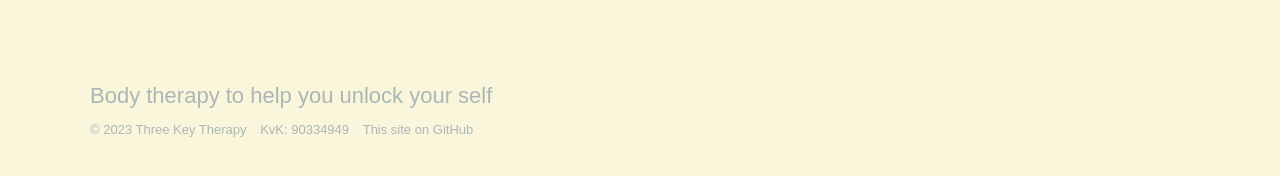
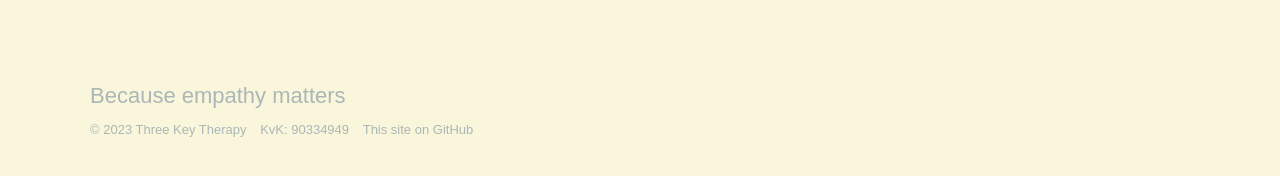
Before and after one commit to threekeytherapy/threekeytherapy.com, a Jekyll site: the page built from index.html, in a window 1280 px wide and 900 px high, scrolled down 2041 px. Shown: the part 684-860 px from the top of the window. Built offline with Jekyll 4.4.1, drawn with Linux system fonts in a browser that asks for light colours; nearby versions of some CDN libraries; some web fonts are replaced.

Commit message:
updates footer and menu

```diff
--- a/_data/settings.yml
+++ b/_data/settings.yml
@@ -12,15 +12,13 @@
       url: '/bodytherapy'
     - title: 'Treatments'
       url: '/treatments'
-    - title: 'Trainings'
-      url: '/trainings'
     - title: 'About'
       url: '/about'
     - title: 'Contact'
       url: '/contact'
 
 footer_settings:
-  footer_tagline: Body therapy to help you unlock your self
+  footer_tagline: Because empathy matters
 
 hero_settings:
   overlay_opacity: 0.9
```
